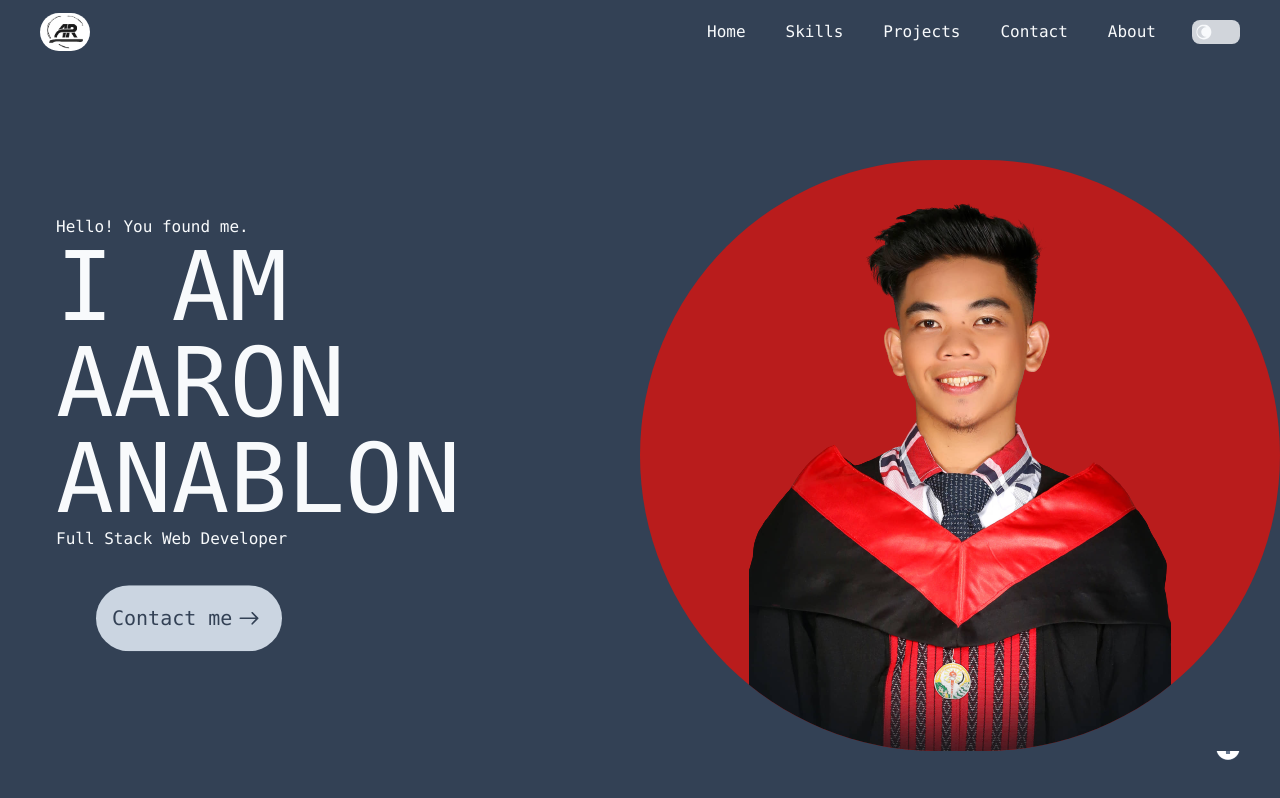
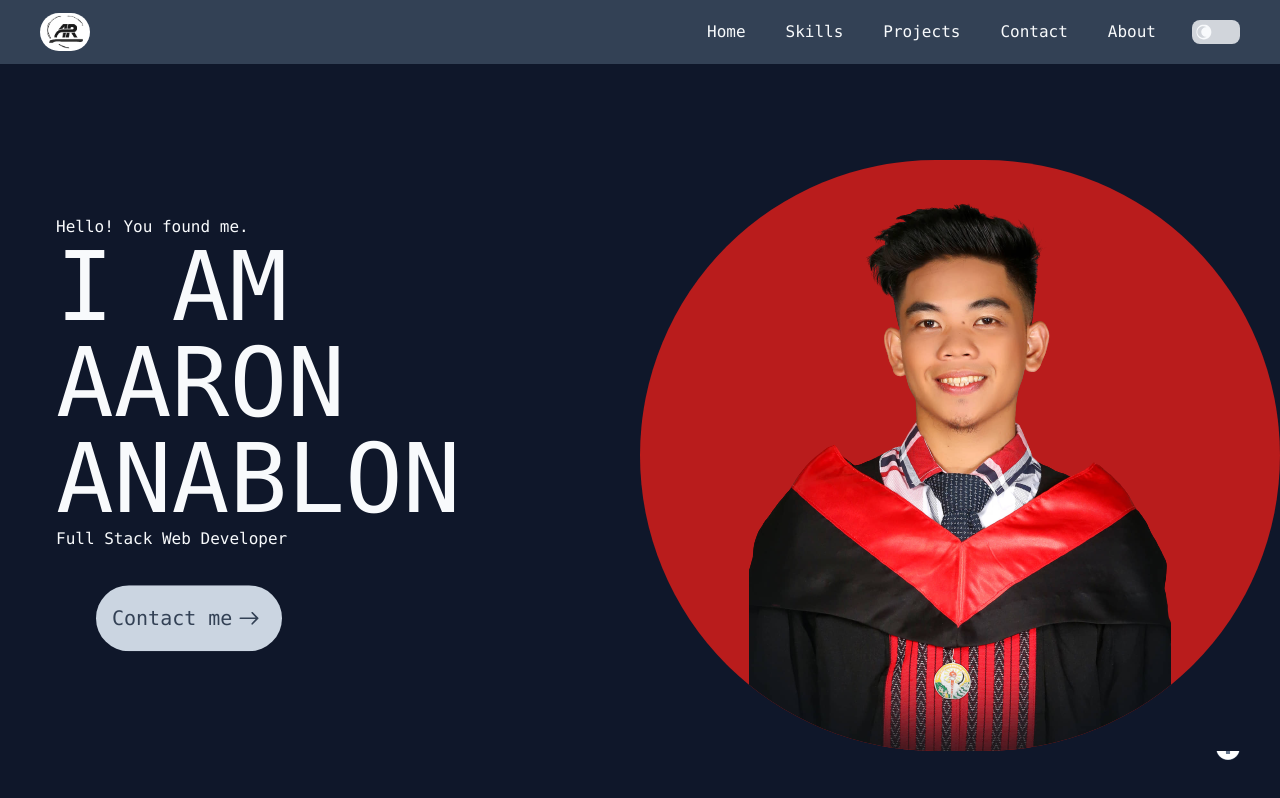
Before and after one commit to AaronAnablon/Playful-Avatar-Based-Personal-Portfolio, a Next.js app: page / in a window 1280 px wide. Shown: the top 798 px of the page. Built offline with nearby package versions, Linux system fonts and the light colour scheme.

Commit message:
Update ThemeContext.jsx

```diff
--- a/src/contexts/ThemeContext.jsx
+++ b/src/contexts/ThemeContext.jsx
@@ -8,7 +8,7 @@ export const useTheme = () => useContext(ThemeContext);
 export const ThemeProvider = ({ children }) => {
   const [isDarkMode, setIsDarkMode] = useState(true);
 
-  const theme = isDarkMode ? 'bg-slate-700 text-slate-50' : 'bg-slate-50 text-slate-950'
+  const theme = isDarkMode ? 'bg-slate-900 text-slate-50' : 'bg-slate-50 text-slate-950'
 
   return (
     <ThemeContext.Provider value={{ isDarkMode, setIsDarkMode, theme }}>
```
